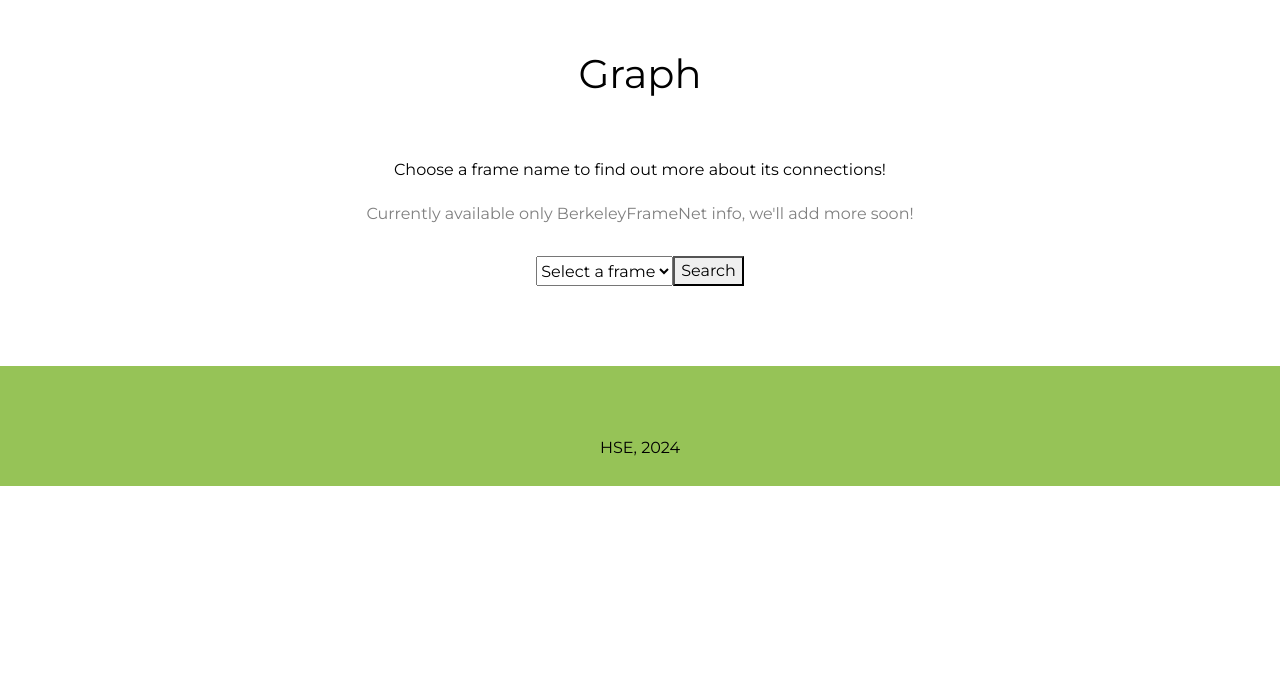
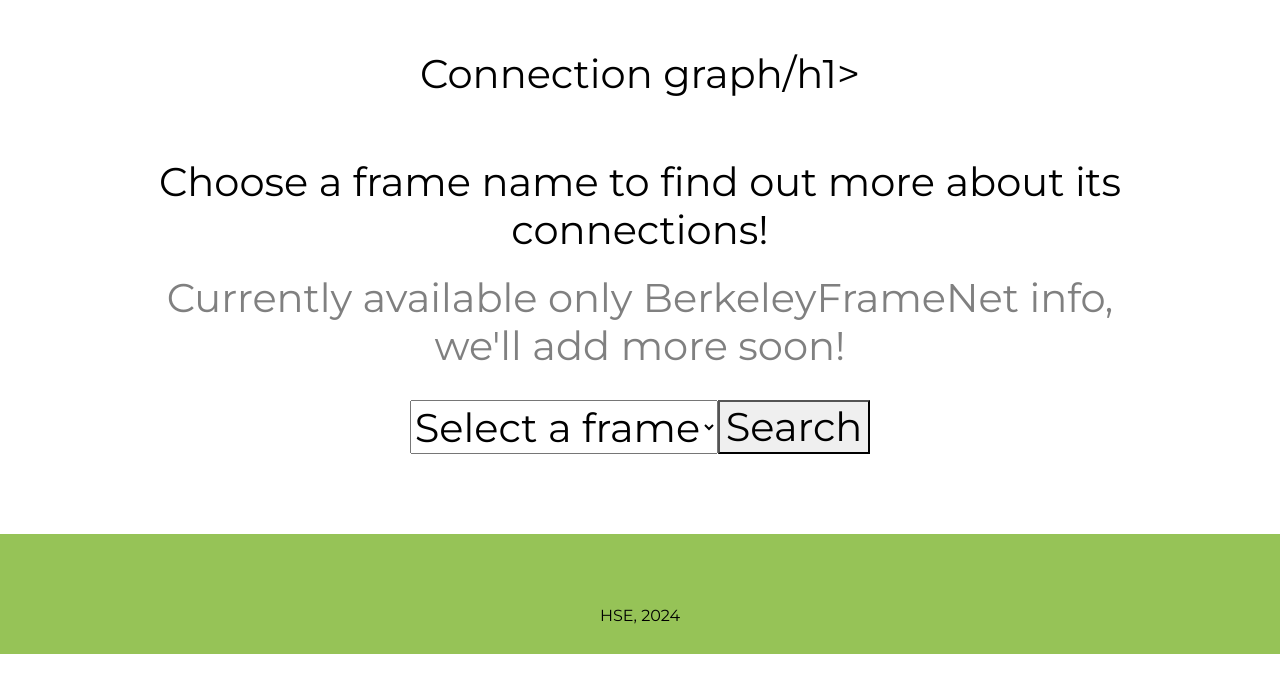
Before and after one commit to hemulitch/multilingual-database-of-frames, a Flask app: page /graph3_menu in a window 1280 px wide. Shown: the part 56-749 px from the top of the page. Run offline with Flask 3, Linux system fonts and the light colour scheme; data that the repository does not hold is empty; parts of the project's set-up code (start-up, migrations or seed data) failed here and were passed over.

Commit message:
Update graph3_menu.html

```diff
--- a/webapp/templates/graph3_menu.html
+++ b/webapp/templates/graph3_menu.html
@@ -4,7 +4,7 @@
 
 {% block content %}
 
-<h1>Graph</h1>
+<h1>Connection graph/h1>
 
 <p>Choose a frame name to find out more about its connections!</p>
 <p style="margin-top:20px; color:grey">Currently available only BerkeleyFrameNet info, we'll add more soon!
```
